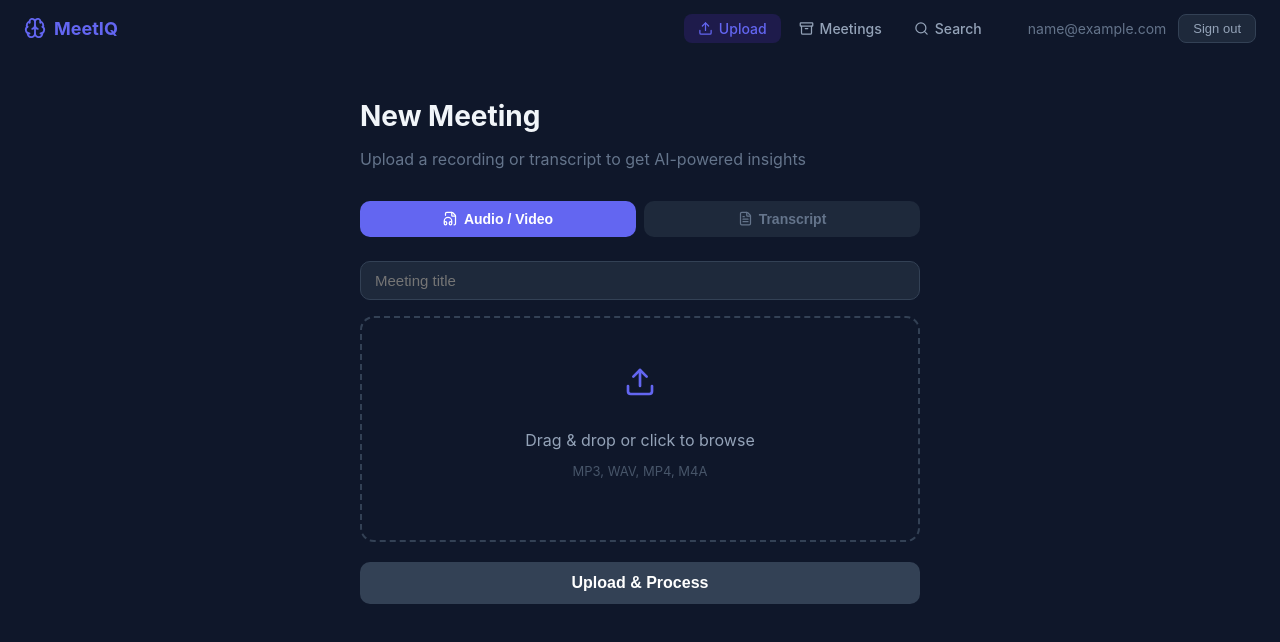
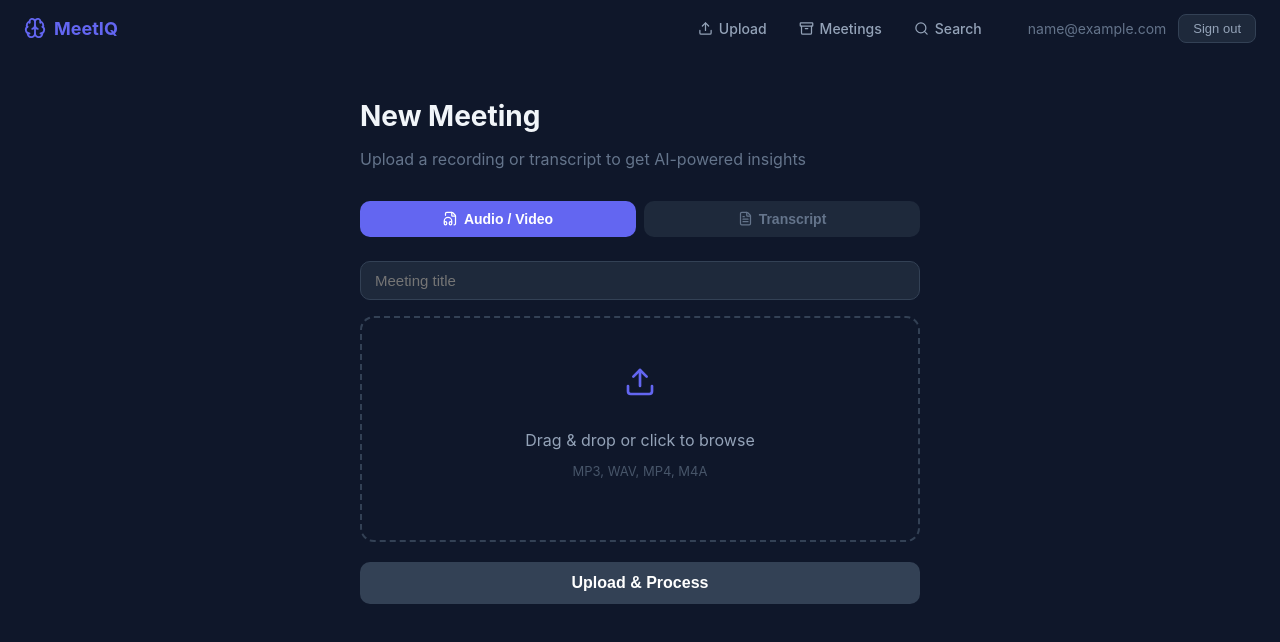
Before and after one commit to Bhanuteja072/MeetIQ, a React app in the folder frontend/: page / in a window 1280 px wide. Shown: the top 642 px of the page. Built offline with nearby package versions, Linux system fonts and the light colour scheme; no server answers; sample sign-in values are in the browser's storage; the HTML template or start-up script is replaced by a standard one.

Commit message:
Updated the links

```diff
--- a/frontend/src/components/Navbar.jsx
+++ b/frontend/src/components/Navbar.jsx
@@ -4,7 +4,7 @@ import { useAuth } from '../auth/AuthContext'   // ← add this import
 
 
 const links = [
-  { to: '/', label: 'Upload', icon: Upload },
+  { to: '/upload', label: 'Upload', icon: Upload },
   { to: '/archive', label: 'Meetings', icon: Archive },
   { to: '/search', label: 'Search', icon: Search },
 ]
@@ -19,7 +19,7 @@ export default function Navbar() {
       display: 'flex', alignItems: 'center', gap: 32,
       height: 56, position: 'sticky', top: 0, zIndex: 100
     }}>
-      <Link to="/" style={{
+      <Link to="/upload" style={{
         display: 'flex', alignItems: 'center', gap: 8,
         color: '#6366f1', fontWeight: 700, fontSize: 18,
         textDecoration: 'none'
```
